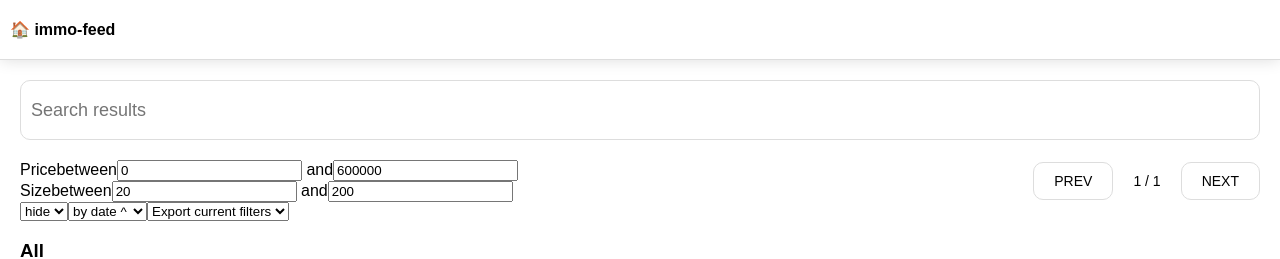
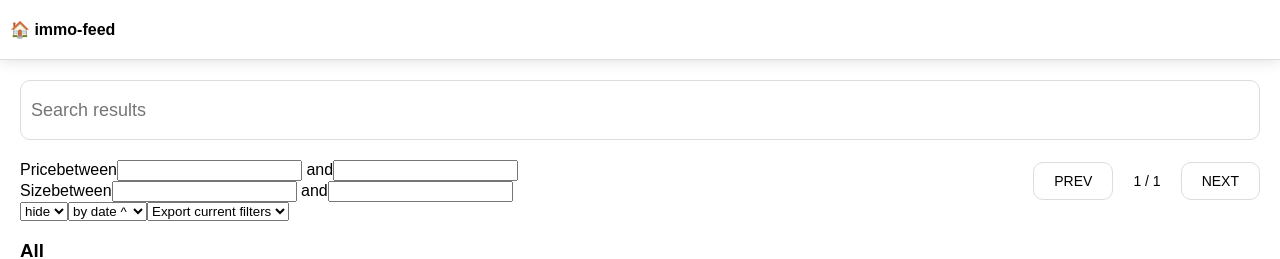
Before and after one commit to tamarasaurus/immo-feed, a React (Create React App) app in the folder manager/: page / in a window 1280 px wide. Shown: the top 259 px of the page. Built offline with nearby package versions, Linux system fonts and the light colour scheme; no server answers; the HTML template or start-up script is replaced by a standard one.

Commit message:
Improve search and filters

```diff
--- a/manager/src/App.tsx
+++ b/manager/src/App.tsx
@@ -1,7 +1,7 @@
 import React, { Component, ChangeEvent } from 'react';
 import Results from './services/Results'
 import ResultItem from './components/ResultItem'
-import RangeFilter from './components/RangeFilter'
+import { pickBy, identity } from 'lodash'
 
 interface Result {
   name: string
@@ -22,10 +22,11 @@ interface AppState {
   results: {[groupName: string]: Result[]}
   page: number
   pages: number
-  minPrice: string
-  maxPrice: string
-  minSize: string
-  maxSize: string
+  minPrice?: string | undefined
+  maxPrice?: string | undefined
+  minSize?: string | undefined
+  maxSize?: string | undefined
+  [name: string]: any
 }
 
 class App extends Component<{}, AppState> {
@@ -34,24 +35,9 @@ class App extends Component<{}, AppState> {
 
     this.state = {
       filterValue: '',
-      minPrice: '0',
-      maxPrice: '600000',
-      minSize: '20',
-      maxSize: '200',
       results: { all: [], pinned: []},
       page: 1,
       pages: 1
-    }
-  }
-
-  searchChanged(event: ChangeEvent<HTMLInputElement>) {
-    this.setState({ filterValue: event.target.value })
-    this.fetchResults(1)
-  }
-
-  searchCleared(event: KeyboardEvent) {
-    if (event.keyCode === 8) {
-      this.setState({ filterValue: ''})
     }
   }
 
@@ -64,14 +50,15 @@ class App extends Component<{}, AppState> {
       maxSize
     } = this.state
 
-    const params = {
+    const params = pickBy({
       filterValue,
       minPrice,
       maxPrice,
       minSize,
       maxSize,
       page
-    }
+    }, identity)
+
 
     const response = await Results.fetchPaginated(params)
 
@@ -84,7 +71,7 @@ class App extends Component<{}, AppState> {
     return response;
   }
 
-  pageIncreased() {
+  handlePageIncrease() {
     const pages = this.state.pages
 
     if (this.state.page < pages) {
@@ -92,28 +79,37 @@ class App extends Component<{}, AppState> {
     }
   }
 
-  pageDecreased() {
+  handlePageDecrease() {
     if (this.state.page > 1) {
       this.fetchResults(Math.max(1, this.state.page - 1))
     }
   }
 
-  priceChanged(minPrice: string, maxPrice: string) {
-    this.setState({ minPrice, maxPrice })
-    this.fetchResults(1)
+  searchCleared(event: KeyboardEvent) {
+    if (event.keyCode === 8) {
+      this.setState({ filterValue: ''})
+    }
   }
 
-  sizeChanged(minSize: string, maxSize: string) {
-    this.setState({ minSize, maxSize })
-    this.fetchResults(1)
+  filterChanged(event: ChangeEvent<HTMLInputElement>) {
+    this.setState({ [event.target.name]: event.target.value })
   }
 
   componentDidMount() {
     this.fetchResults(1)
   }
 
+  componentDidUpdate(prevProps: any, prevState: AppState) {
+    if (prevState.filterValue !== this.state.filterValue ||
+      prevState.minPrice !== this.state.minPrice ||
+      prevState.maxPrice !== this.state.maxPrice ||
+      prevState.minSize !== this.state.minSize ||
+      prevState.maxSize !== this.state.maxSize) {
+        this.fetchResults(1)
+    }
+  }
+
   // @TODO - If set as pinned, also set seen, same with hidden
-  // @TODO - Improve search
   // @TODO - For displaying the results, sort them on the backend then group them by pinned (only pinned)
   // @TODO - For hiding, make an animation that ends with transform: scale(0), 200ms transition then gets removed
   // @TODO - Add personal note to the listing, add icon on card for that
@@ -122,16 +118,26 @@ class App extends Component<{}, AppState> {
       <div>
         <header>🏠 immo-feed</header>
         <section>
-          <input className="search" placeholder="Search results" type="text" onChange={this.searchChanged.bind(this)} onKeyDown={this.searchCleared.bind(this)} />
+          <input name="filterValue" className="search" placeholder="Search results" type="text" onChange={this.filterChanged.bind(this)} onKeyDown={this.searchCleared.bind(this)} />
           <nav>
             <div className="filter">
-              <RangeFilter onChange={this.priceChanged.bind(this)} label="Price" min={this.state.minPrice} max={this.state.maxPrice} />
-              <RangeFilter onChange={this.sizeChanged.bind(this)} label="Size" min={this.state.minSize} max={this.state.maxSize} />
+            <div className="filter-item">
+              <span className="filter-name">Price</span>
+              <span className="filter-info">between
+                <input name="minPrice" onChange={this.filterChanged.bind(this)} defaultValue={this.state.minPrice} type="text"/> and
+                <input name="maxPrice" onChange={this.filterChanged.bind(this)} defaultValue={this.state.maxPrice} type="text"/></span>
+            </div>
+            <div className="filter-item">
+              <span className="filter-name">Size</span>
+              <span className="filter-info">between
+                <input name="minSize" onChange={this.filterChanged.bind(this)} defaultValue={this.state.minSize} type="text"/> and
+                <input name="maxSize" onChange={this.filterChanged.bind(this)} defaultValue={this.state.maxSize} type="text"/></span>
+            </div>
             </div>
             <div className="pagination">
-              <span className="pagination-button" onClick={this.pageDecreased.bind(this)}>Prev</span>
+              <span className="pagination-button" onClick={this.handlePageDecrease.bind(this)}>Prev</span>
               <span className="pagination-number">{this.state.page} / {this.state.pages}</span>
-              <span className="pagination-button" onClick={this.pageIncreased.bind(this)}>Next</span>
+              <span className="pagination-button" onClick={this.handlePageIncrease.bind(this)}>Next</span>
             </div>
           </nav>
         </section>
--- a/manager/src/components/RangeFilter.tsx
+++ /dev/null
@@ -1,57 +0,0 @@
-import React, { Component } from 'react'
-import { clone } from 'lodash'
-
-interface RangeFilterProps {
-  label: string
-  min: string
-  max: string
-  onChange: (min: string, max: string) => any
-}
-
-interface RangeFilterState {
-  min: string
-  max: string
-}
-
-class RangeFilter extends Component<RangeFilterProps, RangeFilterState> {
-  constructor(props: RangeFilterProps) {
-    super(props)
-
-    this.state = {
-      min: clone(this.props.min),
-      max: clone(this.props.max)
-    }
-  }
-
-  handleMinChange(event: any) {
-    const value = event.target.value
-    if (value) {
-      this.setState({min: event.target.value })
-      this.triggerChange()
-    }
-  }
-
-  handleMaxChange(event: any) {
-    const value = event.target.value
-    if (value) {
-      this.setState({ max: event.target.value })
-      this.triggerChange()
-    }
-  }
-
-  triggerChange() {
-    const { min, max } = this.state
-    this.props.onChange(min, max)
-  }
-
-  render() {
-    return <div className="filter-item">
-      <span className="filter-name">{this.props.label}</span>
-      <span className="filter-info">between
-        <input onChange={this.handleMinChange.bind(this)} value={this.state.min} type="number"/> and
-        <input onChange={this.handleMaxChange.bind(this)} value={this.state.max} type="number"/></span>
-    </div>
-  }
-}
-
-export default RangeFilter
```
Also changed, not shown: manager/src/services/Results.ts (+5 -4 lines), 1 other file (tests, documents, lock files or other folders).
